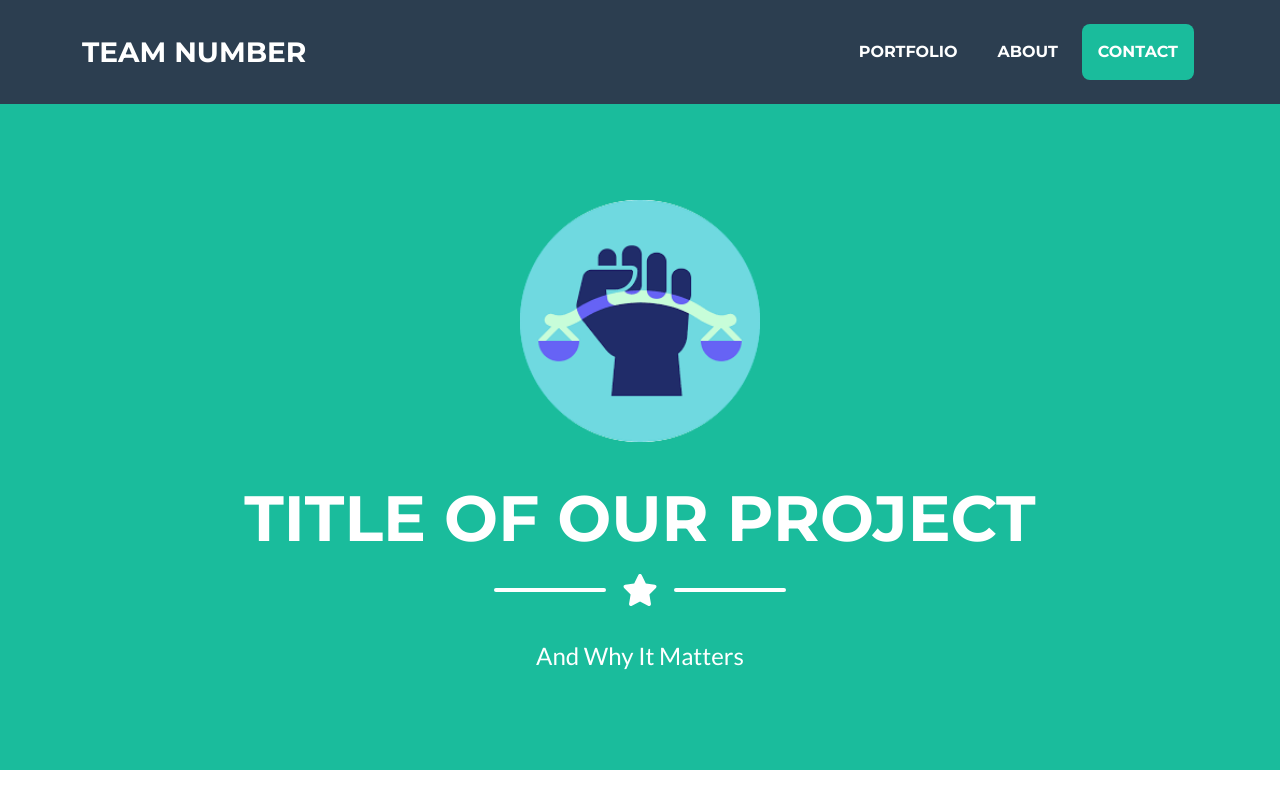
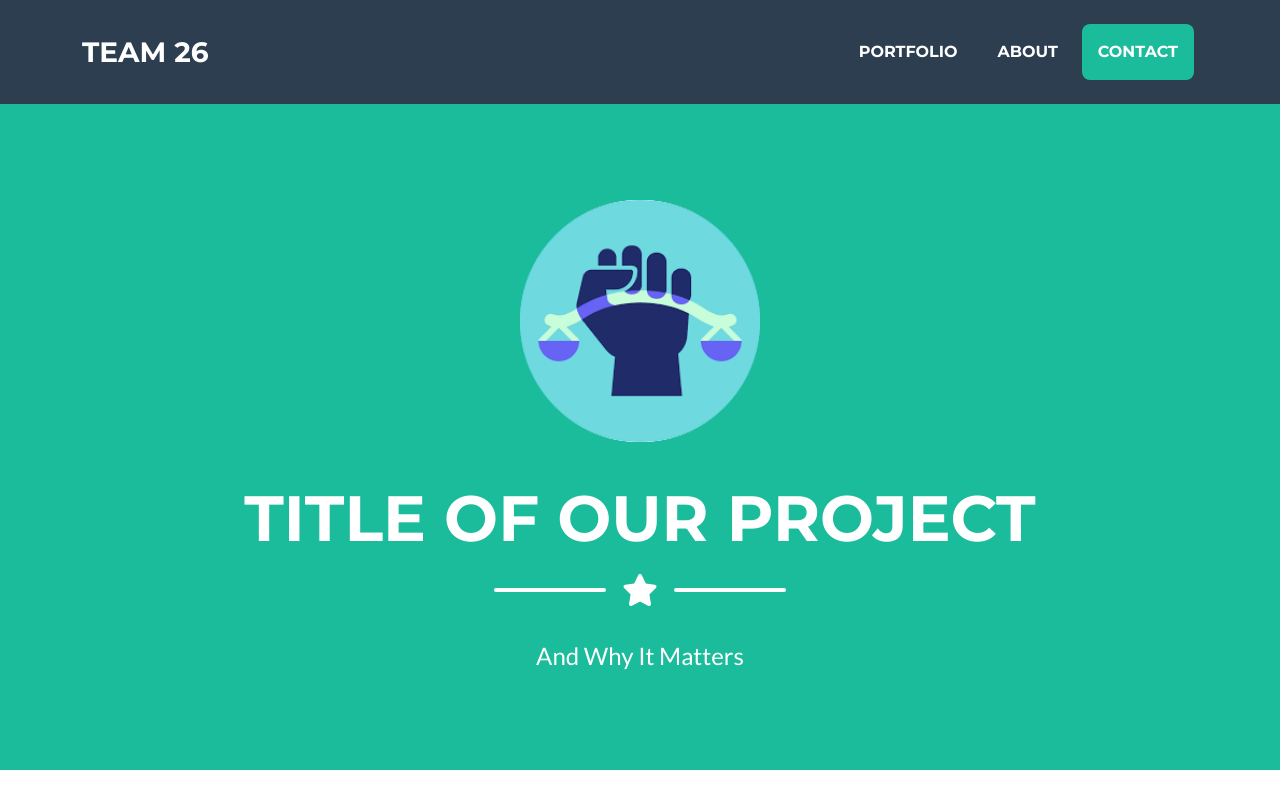
Before and after one commit to Brie1234/ISS210section5SS23-26, a plain HTML site: page index.html in a window 1280 px wide. Shown: the top 800 px of the page. Drawn offline with nearby package versions, Linux system fonts and the light colour scheme.

Commit message:
Update index.html

```diff
--- a/index.html
+++ b/index.html
@@ -20,7 +20,7 @@
         <!-- Navigation-->
         <nav class="navbar navbar-expand-lg bg-secondary text-uppercase fixed-top" id="mainNav">
             <div class="container">
-                <a class="navbar-brand" href="#page-top">Team Number</a>
+                <a class="navbar-brand" href="#page-top">Team 26</a>
                 <button class="navbar-toggler text-uppercase font-weight-bold bg-primary text-white rounded" type="button" data-bs-toggle="collapse" data-bs-target="#navbarResponsive" aria-controls="navbarResponsive" aria-expanded="false" aria-label="Toggle navigation">
                     Menu
                     <i class="fas fa-bars"></i>
```
